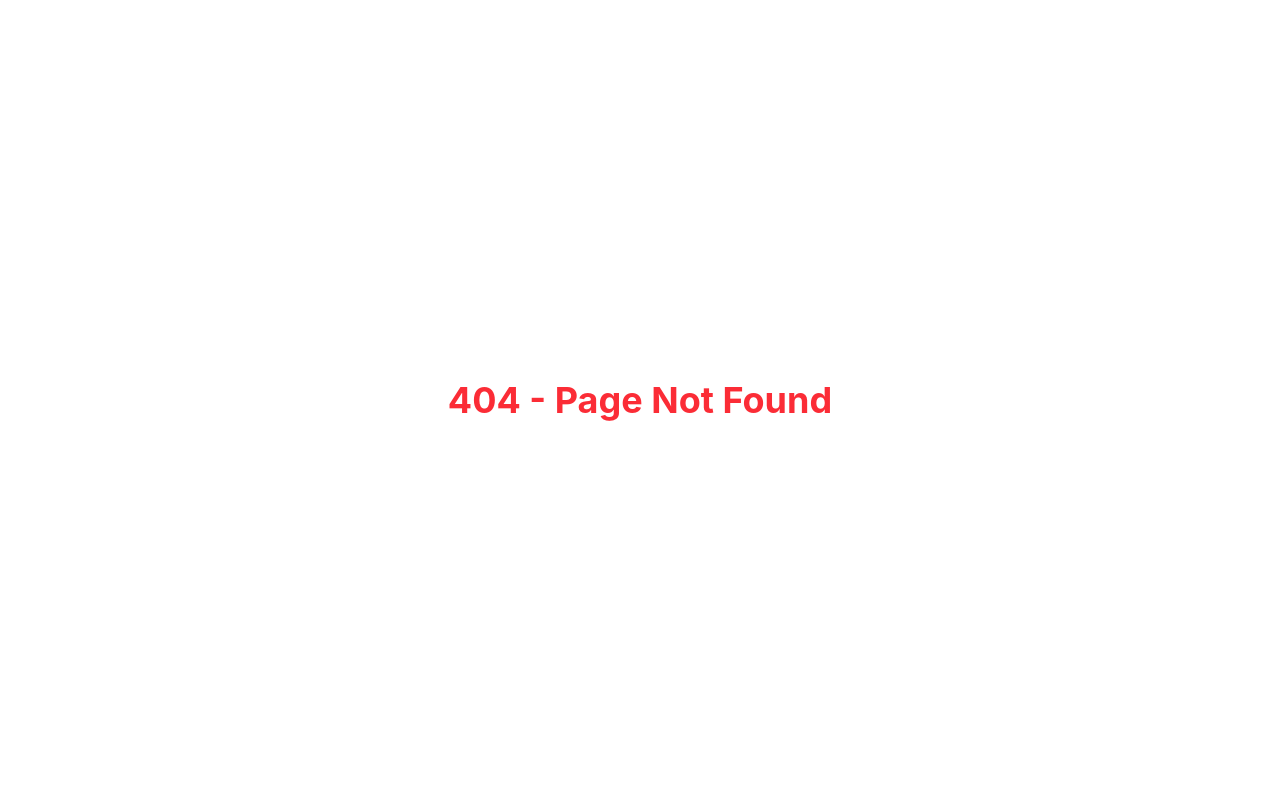
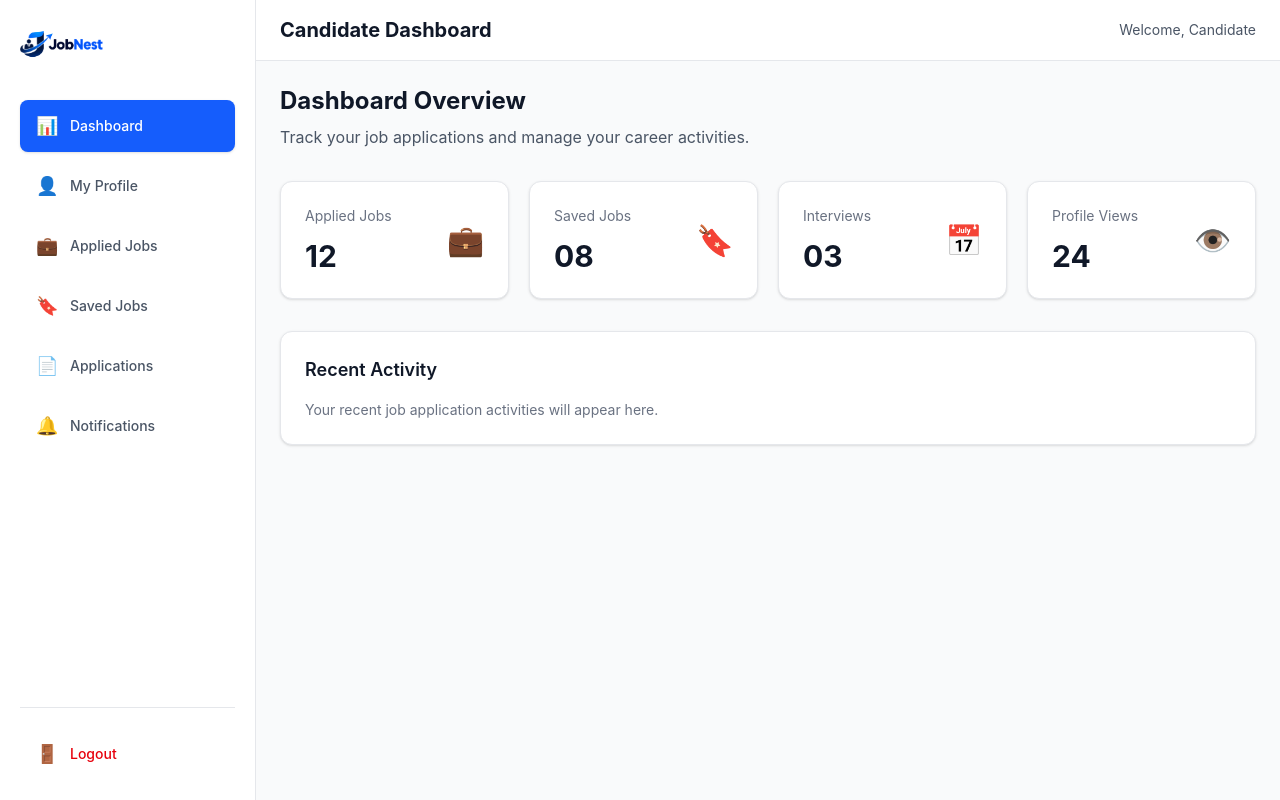
Before and after one commit to aljamiio/jobnest-job-portal, a React (Vite) app in the folder client/: page /candidate/dashboard in a window 1280 px wide. Before the commit this address had no page. Built offline with nearby package versions, Linux system fonts and the light colour scheme.

Commit message:
feat: add candidate dashboard overview and branding

```diff
--- a/client/src/App.jsx
+++ b/client/src/App.jsx
@@ -4,27 +4,45 @@ import { Routes, Route } from 'react-router-dom'
 import Home from './pages/Home'
 import Jobs from './pages/jobs/Jobs'
 import JobDetails from './pages/jobs/JobDetails'
+
 import Login from './pages/auth/Login'
 import Register from './pages/auth/Register'
 import ForgotPassword from './pages/auth/ForgotPassword'
-import NotFound from './pages/NotFound'
+
+import CandidateDashboard from './pages/dashboard/candidate/CandidateDashboard'
 
 import MainLayout from './layouts/MainLayout'
+import CandidateLayout from './layouts/CandidateLayout'
+
+import NotFound from './pages/NotFound'
 
 function App() {
     return (
         <Routes>
+
+            {/* Main Website Routes */}
             <Route element={<MainLayout />}>
                 <Route path="/" element={<Home />} />
                 <Route path="/jobs" element={<Jobs />} />
                 <Route path="/jobs/:id" element={<JobDetails />} />
             </Route>
 
+            {/* Authentication Routes */}
             <Route path="/login" element={<Login />} />
             <Route path="/register" element={<Register />} />
             <Route path="/forgot-password" element={<ForgotPassword />} />
 
+            {/* Candidate Dashboard Routes */}
+            <Route path="/candidate" element={<CandidateLayout />}>
+                <Route
+                    path="dashboard"
+                    element={<CandidateDashboard />}
+                />
+            </Route>
+
+            {/* Not Found */}
             <Route path="*" element={<NotFound />} />
+
         </Routes>
     )
 }
--- a/client/src/components/dashboard/CandidateSidebar.jsx
+++ b/client/src/components/dashboard/CandidateSidebar.jsx
@@ -1,18 +1,44 @@
 
 import { NavLink, useNavigate } from 'react-router-dom'
 import { useAuth } from '../../context/AuthContext'
+import { useTheme } from '../../context/ThemeContext'
 
 function CandidateSidebar() {
     const { logout } = useAuth()
+    const { theme } = useTheme()
     const navigate = useNavigate()
 
     const menuItems = [
-        { name: 'Dashboard', path: '/candidate/dashboard', icon: '📊' },
-        { name: 'My Profile', path: '/candidate/profile', icon: '👤' },
-        { name: 'Applied Jobs', path: '/candidate/applied-jobs', icon: '💼' },
-        { name: 'Saved Jobs', path: '/candidate/saved-jobs', icon: '🔖' },
-        { name: 'Applications', path: '/candidate/applications', icon: '📄' },
-        { name: 'Notifications', path: '/candidate/notifications', icon: '🔔' },
+        {
+            name: 'Dashboard',
+            path: '/candidate/dashboard',
+            icon: '📊',
+        },
+        {
+            name: 'My Profile',
+            path: '/candidate/profile',
+            icon: '👤',
+        },
+        {
+            name: 'Applied Jobs',
+            path: '/candidate/applied-jobs',
+            icon: '💼',
+        },
+        {
+            name: 'Saved Jobs',
+            path: '/candidate/saved-jobs',
+            icon: '🔖',
+        },
+        {
+            name: 'Applications',
+            path: '/candidate/applications',
+            icon: '📄',
+        },
+        {
+            name: 'Notifications',
+            path: '/candidate/notifications',
+            icon: '🔔',
+        },
     ]
 
     const handleLogout = () => {
@@ -21,37 +47,60 @@ function CandidateSidebar() {
     }
 
     return (
-        <aside className="w-64 min-h-screen bg-white dark:bg-gray-900 border-r border-gray-200 dark:border-gray-800 p-5">
+        <aside className="w-64 min-h-screen shrink-0 bg-white dark:bg-gray-900 border-r border-gray-200 dark:border-gray-800 p-5 flex flex-col">
 
-            <h2 className="text-xl font-bold text-blue-600 mb-8">
-                JobNest
-            </h2>
+            {/* Brand Logo */}
+            <div className="mb-8">
+                <NavLink to="/candidate/dashboard">
+                    <img
+                        src={
+                            theme === 'light'
+                                ? '/jobnest-logo-light.png'
+                                : '/jobnest-logo-dark.png'
+                        }
+                        alt="JobNest"
+                        className="h-12 w-auto max-w-[200px] object-contain"
+                    />
+                </NavLink>
+            </div>
 
-            <nav className="space-y-2">
+            {/* Navigation Menu */}
+            <nav className="space-y-2 flex-1">
+
                 {menuItems.map((item) => (
                     <NavLink
                         key={item.path}
                         to={item.path}
                         className={({ isActive }) =>
-                            `flex items-center gap-3 px-4 py-3 rounded-lg text-sm font-medium transition ${
+                            `flex items-center gap-3 px-4 py-3 rounded-lg text-sm font-medium transition-colors duration-200 ${
                                 isActive
-                                    ? 'bg-blue-600 text-white'
+                                    ? 'bg-blue-600 text-white shadow-sm'
                                     : 'text-gray-600 dark:text-gray-300 hover:bg-gray-100 dark:hover:bg-gray-800'
                             }`
                         }
                     >
-                        <span>{item.icon}</span>
+                        <span className="text-lg">
+                            {item.icon}
+                        </span>
+
                         {item.name}
                     </NavLink>
                 ))}
+
             </nav>
 
-            <button
-                onClick={handleLogout}
-                className="w-full mt-10 text-left px-4 py-3 rounded-lg text-sm font-medium text-red-600 hover:bg-red-50 dark:hover:bg-red-950 transition"
-            >
-                🚪 Logout
-            </button>
+            {/* Logout */}
+            <div className="border-t border-gray-200 dark:border-gray-800 pt-5 mt-6">
+
+                <button
+                    onClick={handleLogout}
+                    className="w-full flex items-center gap-3 px-4 py-3 rounded-lg text-sm font-medium text-red-600 hover:bg-red-50 dark:hover:bg-red-950 transition-colors duration-200"
+                >
+                    <span className="text-lg">🚪</span>
+                    Logout
+                </button>
+
+            </div>
 
         </aside>
     )
--- /dev/null
+++ b/client/src/pages/dashboard/candidate/CandidateDashboard.jsx
@@ -0,0 +1,91 @@
+
+function CandidateDashboard() {
+    const stats = [
+        {
+            title: 'Applied Jobs',
+            value: '12',
+            icon: '💼',
+            color: 'blue',
+        },
+        {
+            title: 'Saved Jobs',
+            value: '08',
+            icon: '🔖',
+            color: 'purple',
+        },
+        {
+            title: 'Interviews',
+            value: '03',
+            icon: '📅',
+            color: 'green',
+        },
+        {
+            title: 'Profile Views',
+            value: '24',
+            icon: '👁️',
+            color: 'orange',
+        },
+    ]
+
+    return (
+        <div className="space-y-8">
+
+            {/* Welcome Section */}
+            <div>
+                <h2 className="text-2xl font-bold text-gray-900 dark:text-white">
+                    Dashboard Overview
+                </h2>
+
+                <p className="text-gray-600 dark:text-gray-400 mt-2">
+                    Track your job applications and manage your career activities.
+                </p>
+            </div>
+
+            {/* Statistics Cards */}
+            <div className="grid grid-cols-1 sm:grid-cols-2 xl:grid-cols-4 gap-5">
+
+                {stats.map((stat) => (
+                    <div
+                        key={stat.title}
+                        className="bg-white dark:bg-gray-900 border border-gray-200 dark:border-gray-800 rounded-xl p-6 shadow-sm"
+                    >
+                        <div className="flex items-center justify-between">
+
+                            <div>
+                                <p className="text-sm text-gray-500 dark:text-gray-400">
+                                    {stat.title}
+                                </p>
+
+                                <h3 className="text-3xl font-bold text-gray-900 dark:text-white mt-3">
+                                    {stat.value}
+                                </h3>
+                            </div>
+
+                            <div className="text-3xl">
+                                {stat.icon}
+                            </div>
+
+                        </div>
+                    </div>
+                ))}
+
+            </div>
+
+            {/* Recent Activity */}
+            <div className="bg-white dark:bg-gray-900 border border-gray-200 dark:border-gray-800 rounded-xl p-6 shadow-sm">
+
+                <h3 className="text-lg font-semibold text-gray-900 dark:text-white mb-4">
+                    Recent Activity
+                </h3>
+
+                <p className="text-sm text-gray-500 dark:text-gray-400">
+                    Your recent job application activities will appear here.
+                </p>
+
+            </div>
+
+        </div>
+    )
+}
+
+export default CandidateDashboard
```
Lines whose indentation alone changed are shown as unchanged.
